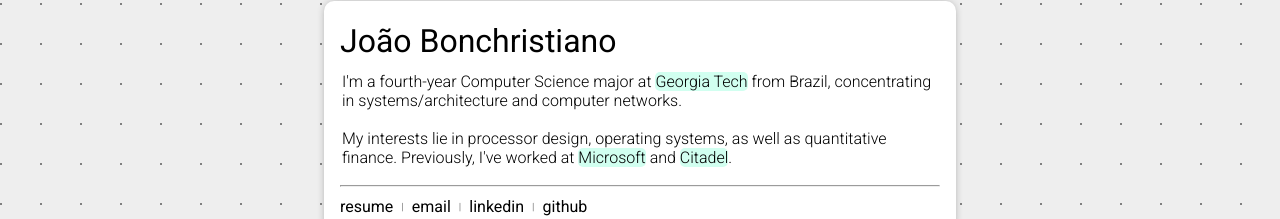
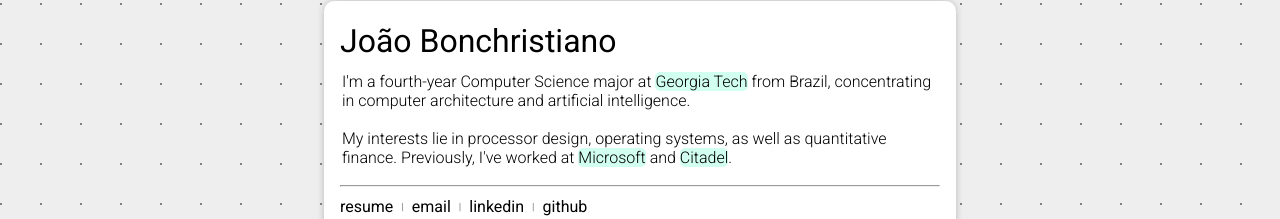
Before and after one commit to jpbonch/personal, a Next.js app: page / in a window 1280 px wide. Shown: the part 237-456 px from the top of the page. Built offline with nearby package versions, Linux system fonts and the light colour scheme.

Commit message:
Update page.js

```diff
--- a/app/page.js
+++ b/app/page.js
@@ -5,7 +5,7 @@ export default function Home() {
     <main className={styles.main}>
       <h1 className={styles.name}>João Bonchristiano</h1>
       <p className={styles.text}>I'm a fourth-year Computer Science major at <a className={styles.clickable} href="https://www.gatech.edu/">Georgia Tech</a> from Brazil,
-      concentrating in systems/architecture and computer networks.
+      concentrating in computer architecture and artificial intelligence.
         <br></br>
          <br></br>My interests lie in processor design, operating systems, as well as quantitative finance.
          Previously, I've worked at <a className={styles.clickable} href="https://www.microsoft.com/en-us/">Microsoft</a> and <a className={styles.clickable} href="https://www.citadel.com">Citadel</a>.</p>
```
